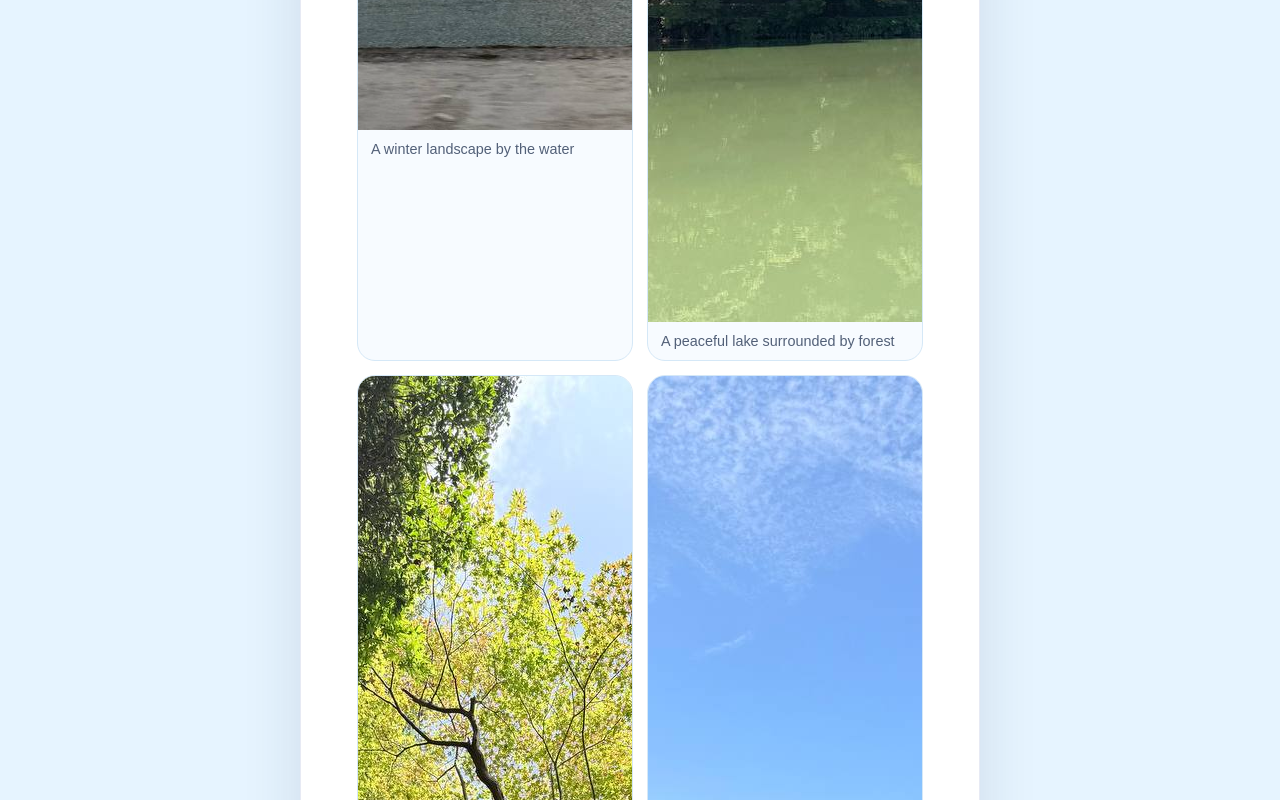
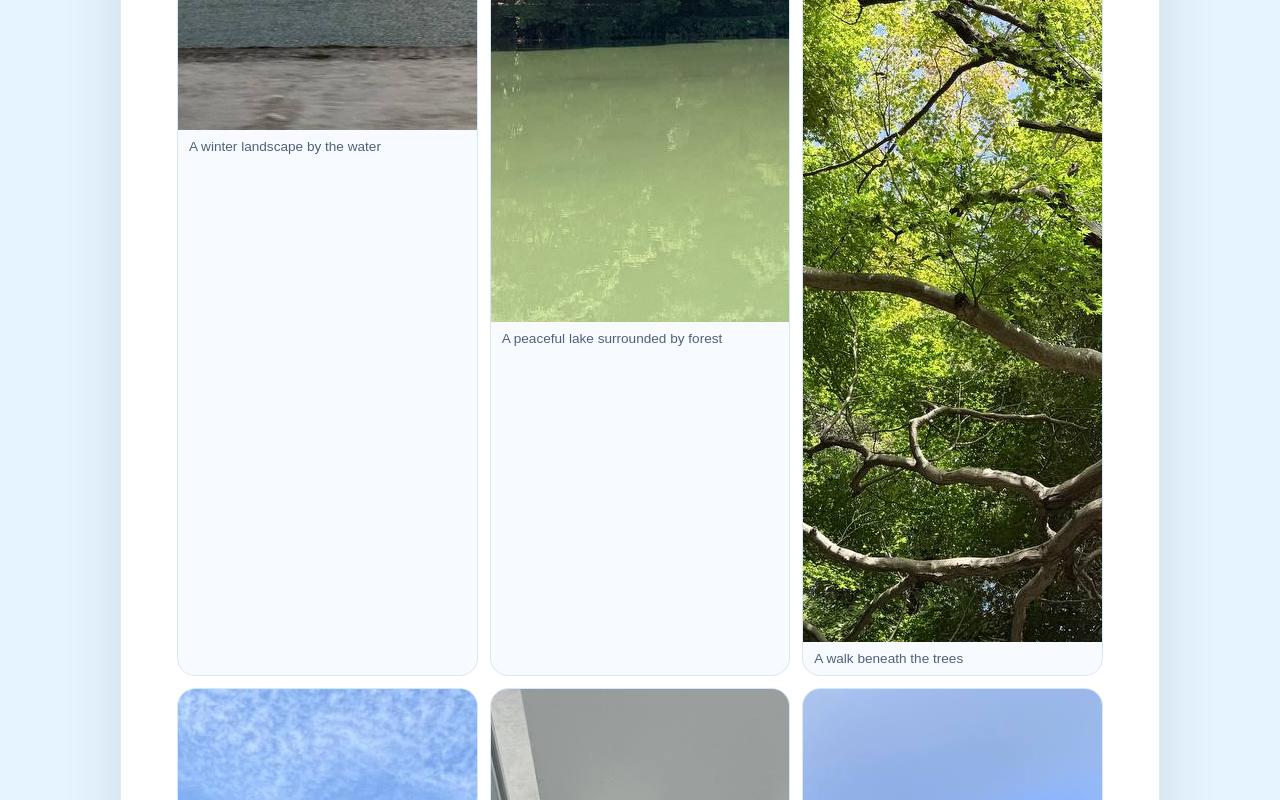
Before and after one commit to chansarat/Profile1, a website: page index.html in a window 1280 px wide. Shown: the part 1060-1860 px from the top of the page. Drawn offline with Linux system fonts and the light colour scheme.

Commit message:
Make travel gallery and make the website into landscape view

```diff
--- a/index.html
+++ b/index.html
@@ -28,7 +28,7 @@
       }
 
       main {
-        width: min(100%, 680px);
+        width: min(100%, 1040px);
         padding: clamp(28px, 7vw, 56px);
         border: 1px solid #e7eaf4;
         border-radius: 28px;
@@ -91,8 +91,8 @@
 
       .travel-gallery {
         display: grid;
-        grid-template-columns: repeat(auto-fit, minmax(min(100%, 220px), 1fr));
-        gap: 14px;
+        grid-template-columns: repeat(auto-fit, minmax(min(100%, 260px), 1fr));
+        gap: 12px;
       }
 
       .travel-gallery figure {
@@ -106,14 +106,14 @@
       .travel-gallery img {
         display: block;
         width: 100%;
-        aspect-ratio: 4 / 3;
+        aspect-ratio: 16 / 9;
         object-fit: cover;
       }
 
       .travel-gallery figcaption {
-        padding: 11px 13px;
+        padding: 9px 11px;
         color: #526078;
-        font-size: 0.9rem;
+        font-size: 0.85rem;
       }
 
       .welcome {
```
